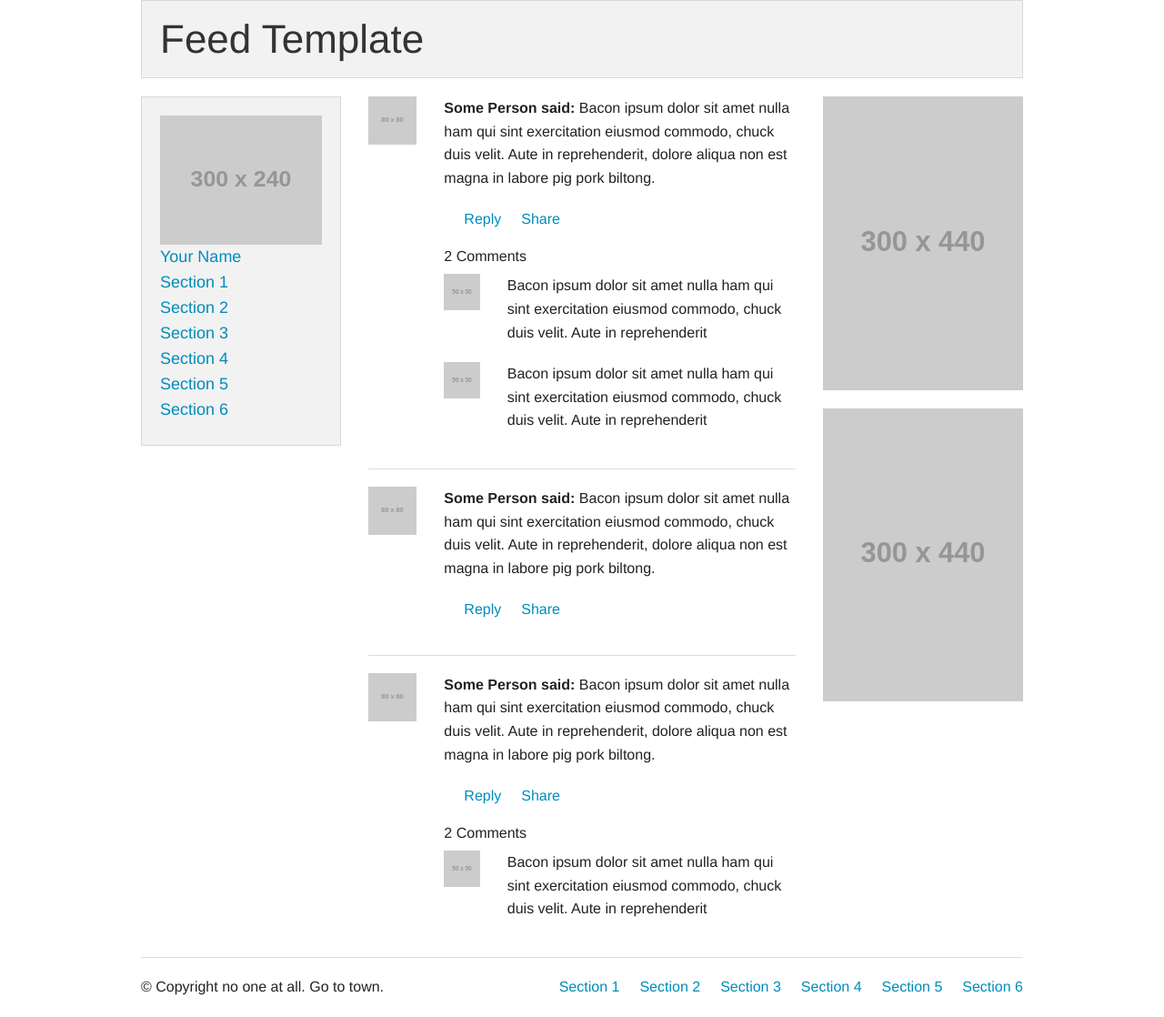
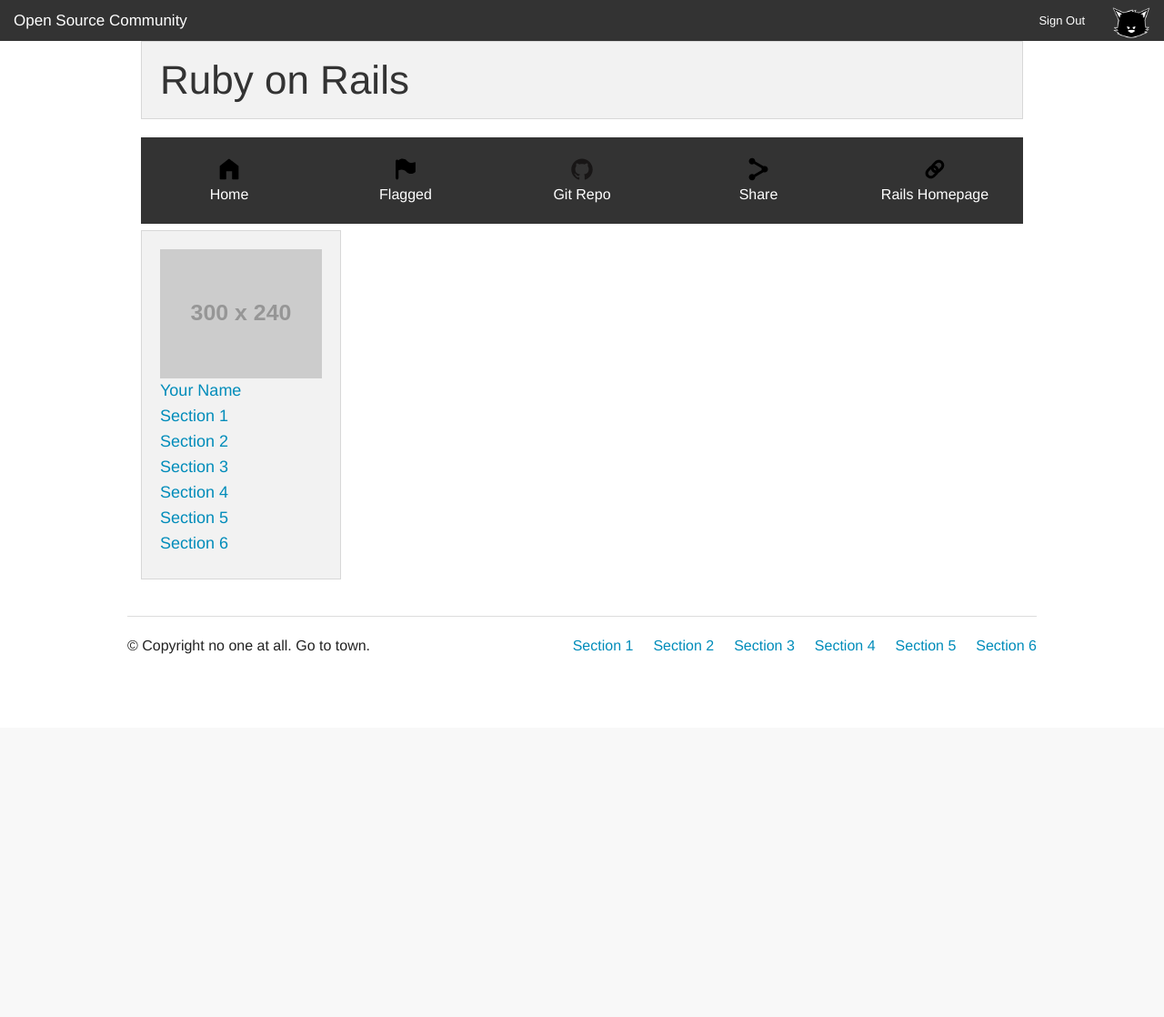
Before and after one commit to RodneyJordan/UI_Project, a PHP site: page /rails.html in a window 1280 px wide. Shown: the whole page at 91% size. After the commit the page ends 719 px from the top, so only its background shows below. Run offline with PHP 8.4, Linux system fonts and the light colour scheme; grey boxes labelled with a size stand in for pictures from a placeholder-image service; some libraries are stand-ins or nearby versions.

Commit message:
created template for main pages

```diff
--- a/css/app.css
+++ b/css/app.css
@@ -1,4 +1,4 @@
-/* button override */
+/* button override
 button, .button {
    background-color: #2D4571;
    border-color: #4D648D;
@@ -7,7 +7,7 @@
 
 /* top-bar override */
 /*button:hover, button:focus, .button:hover, .button:focus {
-    background-color: #4D648D; }
+    background-color: #4D648D; } */
 
 /* issue template */
 .full-detail {
@@ -18,3 +18,11 @@
    width: 60px;
    height: auto;
 }
+
+.inline-list > li:first-of-type {
+   margin-left: 0px !important;
+}
+
+#titlePage {
+   margin-top: 160px;
+}
--- a/rails.html
+++ b/rails.html
@@ -3,13 +3,63 @@
    <head>
       <title>Ruby on Rails</title>
       <link rel="stylesheet" href="css2/foundation.css">
+      <link rel="stylesheet" href="css/app.css">
       <script src="js/vendor/modernizr.js"></script>
    </head>
    <body>
+    <body>
+
+      <script src="js/vendor/jquery.js"></script>
+      <script src="js/foundation/foundation.js"></script>
+      <script src="js/foundation/foundation.reveal.js"></script>
+
+      <nav class="top-bar" data-topbar role="navigation">
+        <ul class="title-area">
+          <li class="name">
+            <h1><a href="#">Open Source Community</a></h1>
+          </li>
+           <!-- Remove the class "menu-icon" to get rid of menu icon. Take out "Menu" to just have icon alone -->
+          <li class="toggle-topbar menu-icon"><a href="#"><span>Menu</span></a></li>
+        </ul>
+
+        <section class="top-bar-section">
+          <!-- Right Nav Section -->
+          <ul class="right">
+            <li class="right"><a href="#"><img src="img/avatar.png" alt="" height="42" width="42"></a></li>
+            <li class="right"><a href="#">Sign Out</a></li>
+          </ul>
+        </section>
+      </nav>
       <div class="row">
         <div class="large-12 columns">
           <div class="panel">
-            <h1>Feed Template</h1>
+            <h1>Ruby on Rails</h1>
+          </div>
+        </div>
+      </div>
+      <div class="row">
+        <div class="large-12 columns">
+          <div class="icon-bar five-up">
+            <a class="item">
+              <img src="img/svgs/fi-home.svg" >
+              <label>Home</label>
+            </a>
+            <a class="item">
+              <img src="img/svgs/fi-flag.svg" >
+              <label>Flagged</label>
+            </a>
+            <a class="item">
+              <img src="img/svgs/fi-social-github.svg" >
+              <label>Git Repo</label>
+            </a>
+            <a class="item">
+              <img src="img/svgs/fi-share.svg" >
+              <label>Share</label>
+            </a>
+            <a class="item">
+              <img src="img/svgs/fi-link.svg" >
+              <label>Rails Homepage</label>
+            </a>
           </div>
         </div>
       </div>
@@ -47,77 +97,38 @@
 
 
 
-        <div class="large-6 columns">
+        <div id="issues" class="large-9 columns">
 
+          <script src="https://code.jquery.com/jquery-2.1.3.min.js"></script>
+          <script src="js/foundation/foundation.js"></script>
+          <script src="js/foundation/foundation.reveal.js"></script>
+          <script src="https://cdnjs.cloudflare.com/ajax/libs/underscore.js/1.8.2/underscore-min.js"></script>
+          <script src="https://cdnjs.cloudflare.com/ajax/libs/backbone.js/1.1.2/backbone-min.js"></script>
+          <script src="https://cdnjs.cloudflare.com/ajax/libs/backbone-localstorage.js/1.1.16/backbone.localStorage-min.js"></script>
 
-          <div class="row">
-            <div class="large-2 columns small-3"><img src="http://placehold.it/80x80&text=[img]"/></div>
+          <script type="text/template" id="issueTemplate">
+          <div class="row issue">
+            <div class="large-2 columns small-3"><img class="th avatar-thumbnail" src="<%= user.avatar_url %>"></div>
             <div class="large-10 columns">
-              <p><strong>Some Person said:</strong> Bacon ipsum dolor sit amet nulla ham qui sint exercitation eiusmod commodo, chuck duis velit. Aute in reprehenderit, dolore aliqua non est magna in labore pig pork biltong.</p>
               <ul class="inline-list">
-                <li><a href="">Reply</a></li>
-                <li><a href="">Share</a></li>
+                <li><strong>Issue: &#35;<%= number %></strong></li>
+                <li><strong><%= title %></strong></li>
               </ul>
+              <a href="<%= user.html_url %>">&#64;<%= user.login %></a>
+               <%= getLabels(labels.url) %>
+            <p><%= shortenTo140(body) %></p>
+            <a href="#" class="button tiny" data-reveal-id="issue-detail-modal-<%= id %>">Full Details</a>
+              </div>
+              </div>
+              <div id="issue-detail-modal-<%= id %>" class="reveal-modal" data-reveal aria-labelledby="modalTitle" aria-hidden="true" role="dialog">
 
-
-              <h6>2 Comments</h6>
-              <div class="row">
-                <div class="large-2 columns small-3"><img src="http://placehold.it/50x50&text=[img]"/></div>
-                <div class="large-10 columns"><p>Bacon ipsum dolor sit amet nulla ham qui sint exercitation eiusmod commodo, chuck duis velit. Aute in reprehenderit</p></div>
-              </div>
-              <div class="row">
-                <div class="large-2 columns small-3"><img src="http://placehold.it/50x50&text=[img]"/></div>
-                <div class="large-10 columns"><p>Bacon ipsum dolor sit amet nulla ham qui sint exercitation eiusmod commodo, chuck duis velit. Aute in reprehenderit</p></div>
-              </div>
+            <img class="th avatar-thumbnail" src="<%= user.avatar_url %>"> says: <h4 id="modalTitle"><%= title %></h4>
+               <p class="lead subheader">Issue &#35;<%= number %> | <a href="<%= user.html_url %>">&#64;<%= user.login %></a><%= getLabels(labels) %></p>
+               <p class="full-detail"><%= body %></p>
+               <a class="close-reveal-modal" aria-label="Close">&#215;</a>
             </div>
-          </div>
-
-
           <hr/>
-
-
-          <div class="row">
-            <div class="large-2 columns small-3"><img src="http://placehold.it/80x80&text=[img]"/></div>
-            <div class="large-10 columns">
-              <p><strong>Some Person said:</strong> Bacon ipsum dolor sit amet nulla ham qui sint exercitation eiusmod commodo, chuck duis velit. Aute in reprehenderit, dolore aliqua non est magna in labore pig pork biltong.</p>
-              <ul class="inline-list">
-                <li><a href="">Reply</a></li>
-                <li><a href="">Share</a></li>
-              </ul>
-            </div>
-          </div>
-
-
-          <hr/>
-
-
-          <div class="row">
-            <div class="large-2 columns small-3"><img src="http://placehold.it/80x80&text=[img]"/></div>
-            <div class="large-10 columns">
-              <p><strong>Some Person said:</strong> Bacon ipsum dolor sit amet nulla ham qui sint exercitation eiusmod commodo, chuck duis velit. Aute in reprehenderit, dolore aliqua non est magna in labore pig pork biltong.</p>
-              <ul class="inline-list">
-                <li><a href="">Reply</a></li>
-                <li><a href="">Share</a></li>
-              </ul>
-
-
-              <h6>2 Comments</h6>
-              <div class="row">
-                <div class="large-2 columns small-3"><img src="http://placehold.it/50x50&text=[img]"/></div>
-                <div class="large-10 columns"><p>Bacon ipsum dolor sit amet nulla ham qui sint exercitation eiusmod commodo, chuck duis velit. Aute in reprehenderit</p></div>
-              </div>
-            </div>
-          </div>
-
-
-        </div>
-
-
-
-        <aside class="large-3 columns hide-for-small">
-          <p><img src="http://placehold.it/300x440&text=[ad]"/></p>
-          <p><img src="http://placehold.it/300x440&text=[ad]"/></p>
-        </aside>
+          </script>
 
       </div>
 
```
Also changed, not shown: create_account.html (+17 -10 lines), img/avatar.png (added).
